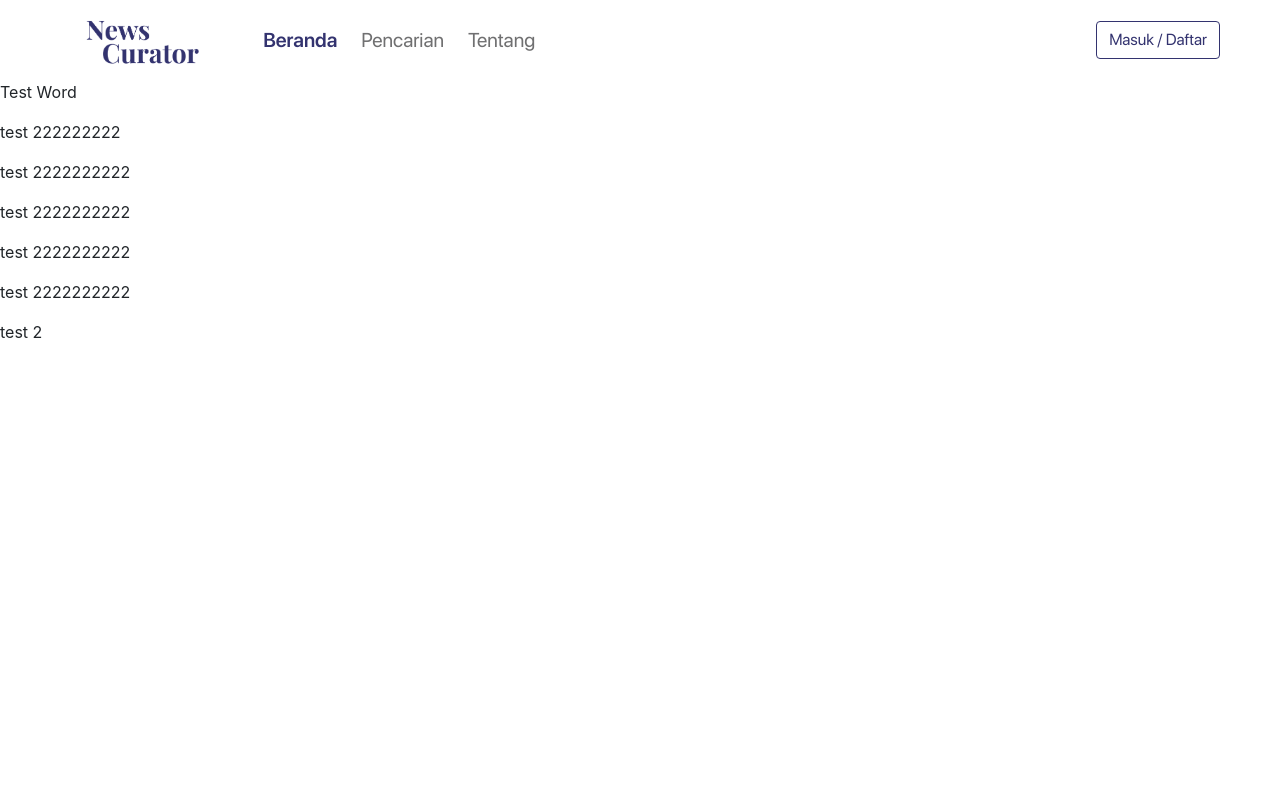
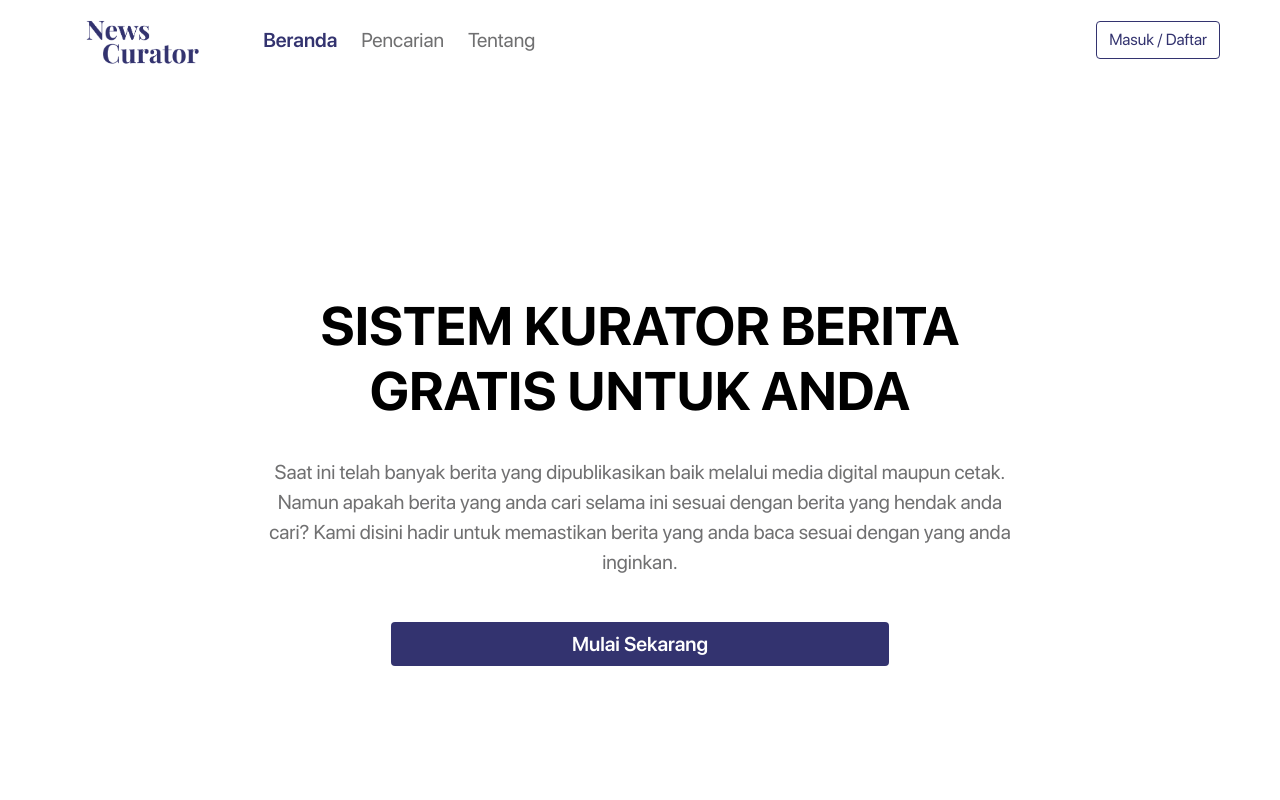
Before and after one commit to johnvees/TA-Berita, a React (Create React App) app: page / in a window 1280 px wide. Shown: the top 800 px of the page. Built offline with nearby package versions, Linux system fonts and the light colour scheme.

Commit message:
slicing hero parts for landing page, styling, update wrong styling and add new font

```diff
--- a/src/assets/scss/style.scss
+++ b/src/assets/scss/style.scss
@@ -55,10 +55,22 @@
     url(../../fonts/sfprodisplay_semibold.ttf) format('truetype');
 }
 
+@font-face {
+  font-family: 'SFPD-Bold';
+  src: local('San Francisco Pro Display'),
+    url(../../fonts/sfprodisplay_bold.ttf) format('truetype');
+}
+
 .brand-logo {
   height: 63px;
   padding-right: 52px;
   padding-left: 26px;
+}
+
+section.container-fluid {
+  padding-left: 60px;
+  padding-right: 60px;
+  background-color: $white;
 }
 
 header {
@@ -67,6 +79,7 @@ header {
   top: 0;
   font-family: 'SFPD-Regular';
   font-size: 20px;
+  z-index: 1000;
 
   .container-fluid {
     padding-left: 44px;
@@ -142,3 +155,43 @@ header {
     }
   }
 }
+
+.hero-landing {
+  height: 100vh;
+  display: flex;
+  flex-direction: column;
+  // align-items: center;
+  justify-content: center;
+
+  h1 {
+    font-family: SFPD-Bold;
+    font-size: 54px;
+    color: $black;
+    text-align: center;
+    margin-bottom: 34px;
+    max-width: 872px;
+  }
+
+  p {
+    font-family: SFPD-Regular;
+    font-size: 20px;
+    color: $dark;
+    text-align: center;
+    margin-bottom: 45px;
+    max-width: 872px;
+  }
+
+  .btn {
+    &.btn-mulai {
+      font-family: SFPD-Semibold;
+      font-size: 20px;
+      color: $white;
+      background-color: $primary;
+      display: block;
+      width: 100%;
+      &:focus {
+        box-shadow: none;
+      }
+    }
+  }
+}
--- a/src/pages/LandingPage.js
+++ b/src/pages/LandingPage.js
@@ -1,11 +1,13 @@
 import React, { Component } from 'react';
 import Header from '../parts/Header';
+import Hero from '../parts/Landing/Hero';
 
 export default class LandingPage extends Component {
   render() {
     return (
       <>
         <Header {...this.props}></Header>
+        <Hero {...this.props}></Hero>
         <p>Test Word</p>
         <p>test 222222222</p>
         <p>test 2222222222</p>
--- /dev/null
+++ b/src/parts/Landing/Hero.js
@@ -0,0 +1,32 @@
+import React from 'react';
+import Button from '../../elements/Button';
+
+export default function Hero() {
+  return (
+    <section className="container-fluid">
+      <div className="row">
+        <div className="col-sm-2 col-md-2 col-lg-2 col-xl-2"></div>
+        <div className="hero-landing col-sm-8 col-md-8 col-lg-8 col-xl-8">
+          <h1>SISTEM KURATOR BERITA GRATIS UNTUK ANDA</h1>
+          <p>
+            Saat ini telah banyak berita yang dipublikasikan baik melalui media
+            digital maupun cetak. Namun apakah berita yang anda cari selama ini
+            sesuai dengan berita yang hendak anda cari? Kami disini hadir untuk
+            memastikan berita yang anda baca sesuai dengan yang anda inginkan.{' '}
+          </p>
+
+          <div className="row">
+            <div className="col-sm-2 col-md-2 col-lg-2 col-xl-2"></div>
+            <div className="col-sm-8 col-md-8 col-lg-8 col-xl-8">
+              <Button className="btn btn-mulai" type="link" href="/pencarian">
+                Mulai Sekarang
+              </Button>
+            </div>
+            <div className="col-sm-2 col-md-2 col-lg-2 col-xl-2"></div>
+          </div>
+        </div>
+        <div className="col-sm-2 col-md-2 col-lg-2 col-xl-2"></div>
+      </div>
+    </section>
+  );
+}
```
Also changed, not shown: src/fonts/sfprodisplay_bold.ttf (added).
